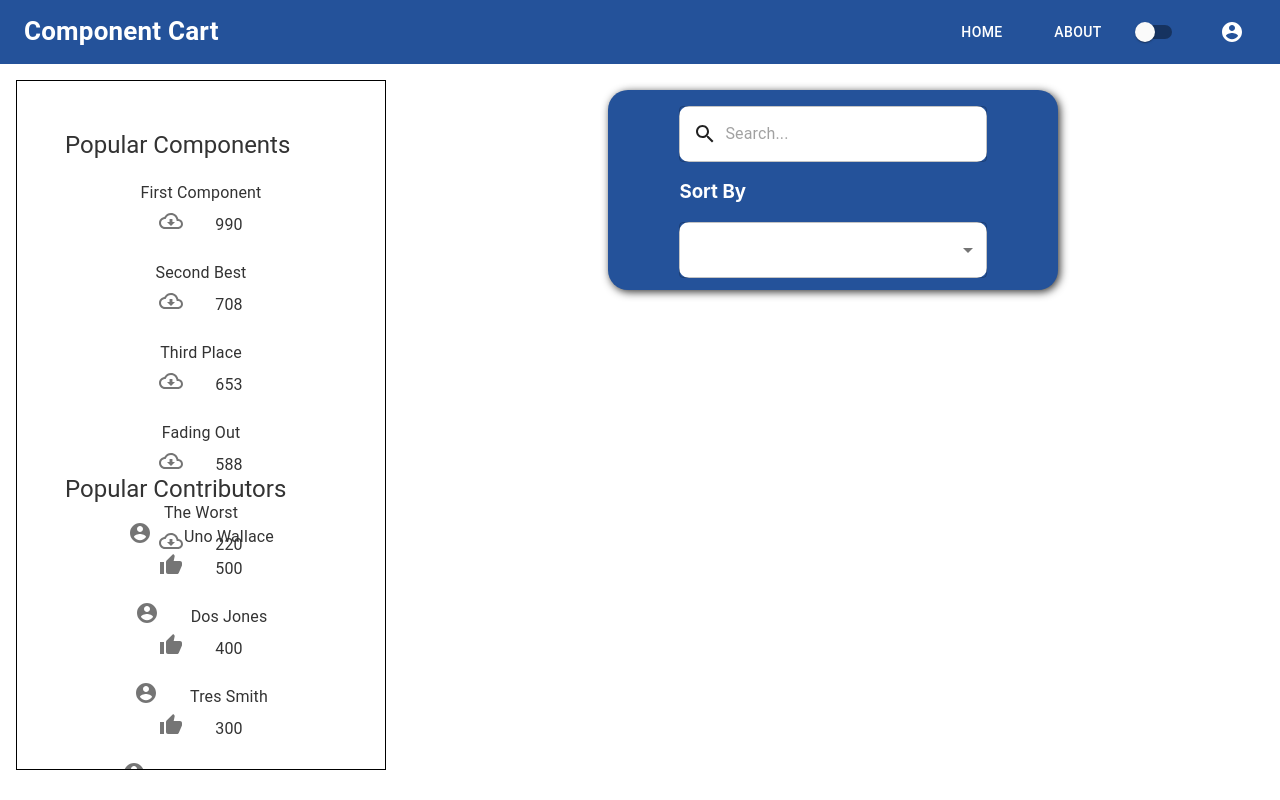
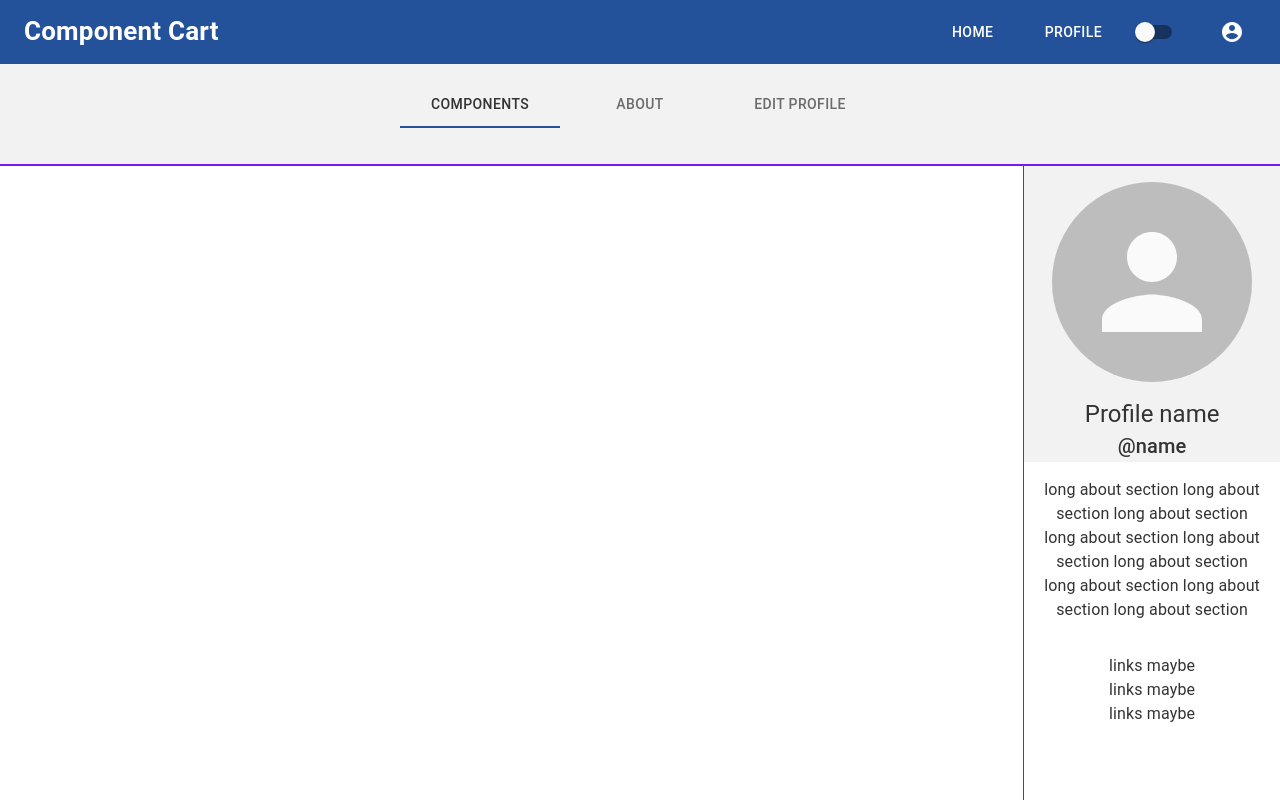
Before and after one commit to Javierlozo/Component-Cart, a React (Create React App) app: page /profile in a window 1280 px wide. Shown: the top 800 px of the page. Built offline with nearby package versions, Linux system fonts and the light colour scheme.

Commit message:
added a simple profile display

```diff
--- a/package.json
+++ b/package.json
@@ -10,6 +10,7 @@
     "@testing-library/user-event": "^12.6.2",
     "react": "^17.0.1",
     "react-dom": "^17.0.1",
+    "react-router-dom": "^5.2.0",
     "react-scripts": "4.0.1",
     "web-vitals": "^0.2.4"
   },
--- a/src/App.js
+++ b/src/App.js
@@ -9,11 +9,14 @@ import Home from "./Pages/Home/Home";
 import Profile from "./Pages/Profile/Profile";
 import Footer from "./components/Footer/index";
 
+import { BrowserRouter as Router, Switch, Route } from "react-router-dom";
+
 function App() {
   const [userTheme, setUserTheme] = React.useState(true);
   const theme = createMuiTheme(userTheme ? light : dark);
 
   return (
+    <Router>
       <div
         style={{
           display: "flex",
@@ -22,11 +25,18 @@ function App() {
       >
         <ThemeProvider theme={theme}>
           <TopNavbar setUserTheme={setUserTheme} userTheme={userTheme} />
+          <Switch>
+            <Route path="/home">
               <Home />
-        {/* <Profile /> */}
+            </Route>
+            <Route path="/profile">
+              <Profile />
+            </Route>
+          </Switch>
           <Footer />
         </ThemeProvider>
       </div>
+    </Router>
   );
 }
 
--- a/src/components/ProfileContent/style.js
+++ b/src/components/ProfileContent/style.js
@@ -7,8 +7,8 @@ const useStyles = makeStyles((theme) => ({
     display: "flex",
   },
   feed: {
-    width: "50%",
-    borderRight: "1px solid green",
+    width: "80%",
+    borderRight: `1px solid ${theme.palette.primary.accent}`,
   },
 }));
 
--- a/src/components/ProfileDisplay/ProfileDisplay.js
+++ b/src/components/ProfileDisplay/ProfileDisplay.js
@@ -1,9 +1,31 @@
 import React from "react";
 
 import useStyles from "./style";
-import { Paper } from "@material-ui/core";
+import { Avatar, Typography } from "@material-ui/core";
 
 export default function ProfileDisplay() {
   const classes = useStyles();
-  return <Paper className={classes.profileDisplay}>ok</Paper>;
+  return (
+    <div className={classes.profileDisplay}>
+      <div className={classes.avatarContainer}>
+        <Avatar className={classes.profileAvatar} />
+        <Typography variant="h5" className={classes.profileName}>
+          Profile name
+        </Typography>
+        <Typography variant="h6" className={classes.profileName}>
+          @name
+        </Typography>
+      </div>
+      <div className={classes.profileContent}>
+        <Typography className={classes.profileAbout}>
+          long about section long about section long about section long about
+          section long about section long about section long about section long
+          about section long about section
+        </Typography>
+        <Typography>links maybe</Typography>
+        <Typography>links maybe</Typography>
+        <Typography>links maybe</Typography>
+      </div>
+    </div>
+  );
 }
--- a/src/components/ProfileDisplay/style.js
+++ b/src/components/ProfileDisplay/style.js
@@ -2,13 +2,35 @@ import { makeStyles } from "@material-ui/core/styles";
 
 const useStyles = makeStyles((theme) => ({
   profileDisplay: {
-    width: 675,
-    height: 500,
-    marginLeft: "auto",
-    marginRight: "auto",
-    marginTop: theme.spacing(2),
+    width: "20%",
+    display: "flex",
+    flexDirection: "column",
+  },
+  avatarContainer: {
+    width: "100%",
+    display: "flex",
+    flexDirection: "column",
+    alignItems: "center",
+    justifyContent: "center",
     backgroundColor: theme.palette.secondary.background,
     color: theme.palette.primary.font,
+  },
+  profileAvatar: {
+    height: 200,
+    width: 200,
+    marginTop: theme.spacing(2),
+    marginBottom: theme.spacing(2),
+  },
+  profileContent: {
+    display: "flex",
+    flexDirection: "column",
+    alignItems: "center",
+    color: theme.palette.primary.font,
+    margin: theme.spacing(2),
+  },
+  profileAbout: {
+    marginBottom: theme.spacing(4),
+    textAlign: "center",
   },
 }));
 
--- a/src/components/ProfileNav/style.js
+++ b/src/components/ProfileNav/style.js
@@ -7,6 +7,7 @@ const useStyles = makeStyles((theme) => ({
     top: "0px",
     borderBottom: `2px solid ${theme.palette.primary.accent}`,
     backgroundColor: theme.palette.secondary.background,
+    zIndex: "5",
   },
   tabs: {
     paddingTop: theme.spacing(2),
--- a/src/components/TopNavbar/index.js
+++ b/src/components/TopNavbar/index.js
@@ -2,6 +2,8 @@ import React from "react";
 import styles from "./styles";
 
 import AccountCircle from "@material-ui/icons/AccountCircle";
+
+import { Link } from "react-router-dom";
 
 import {
   Switch,
@@ -42,6 +44,7 @@ export default function TopNavbar({ setUserTheme, userTheme }) {
             Component Cart
           </Typography>
           <Box className={classes.linkGroup}>
+            <Link to="/home">
               <Button
                 className={classes.link}
                 aria-label="go to home page"
@@ -49,13 +52,16 @@ export default function TopNavbar({ setUserTheme, userTheme }) {
               >
                 Home
               </Button>
+            </Link>
+            <Link to="/profile">
               <Button
                 className={classes.link}
                 aria-label="go to about page"
                 onClick={() => console.log("About")}
               >
-              About
+                Profile
               </Button>
+            </Link>
             <Switch onChange={() => setUserTheme(!userTheme)} />
             {/* If not logged in, will get the Login link*/}
             {!auth && <Button className={classes.link}>Login</Button>}
--- a/src/components/TopNavbar/styles.js
+++ b/src/components/TopNavbar/styles.js
@@ -4,6 +4,9 @@ const styles = makeStyles((theme) => ({
   root: {
     flexGrow: 1,
     backgroundColor: theme.palette.primary.main,
+    position: "sticky",
+    top: 0,
+    zIndex: "5",
   },
   menuButton: {
     marginRight: theme.spacing(2),
```
Also changed, not shown: 2 other files (tests, documents, lock files or other folders). Lines whose indentation alone changed are shown as unchanged.
